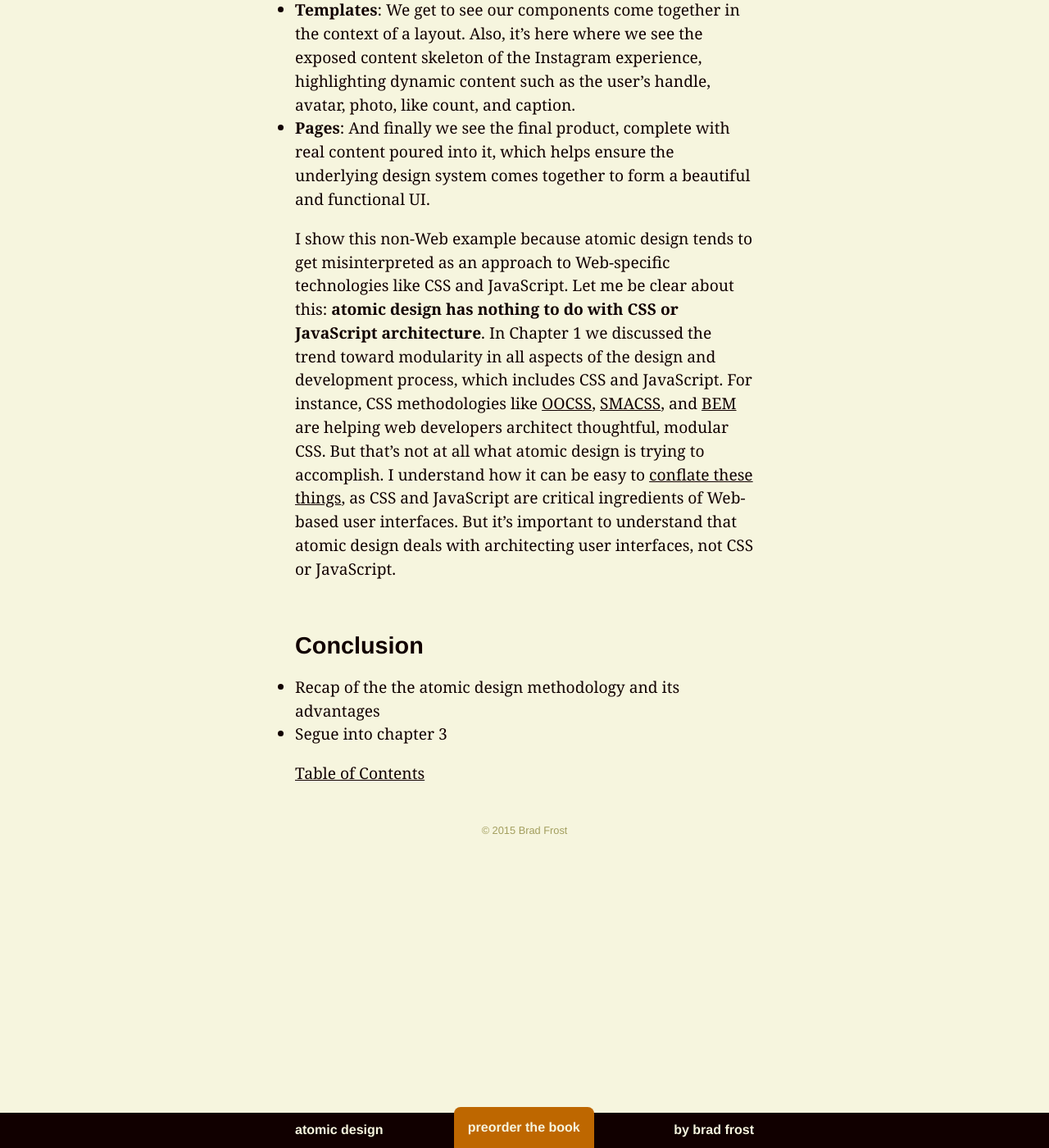
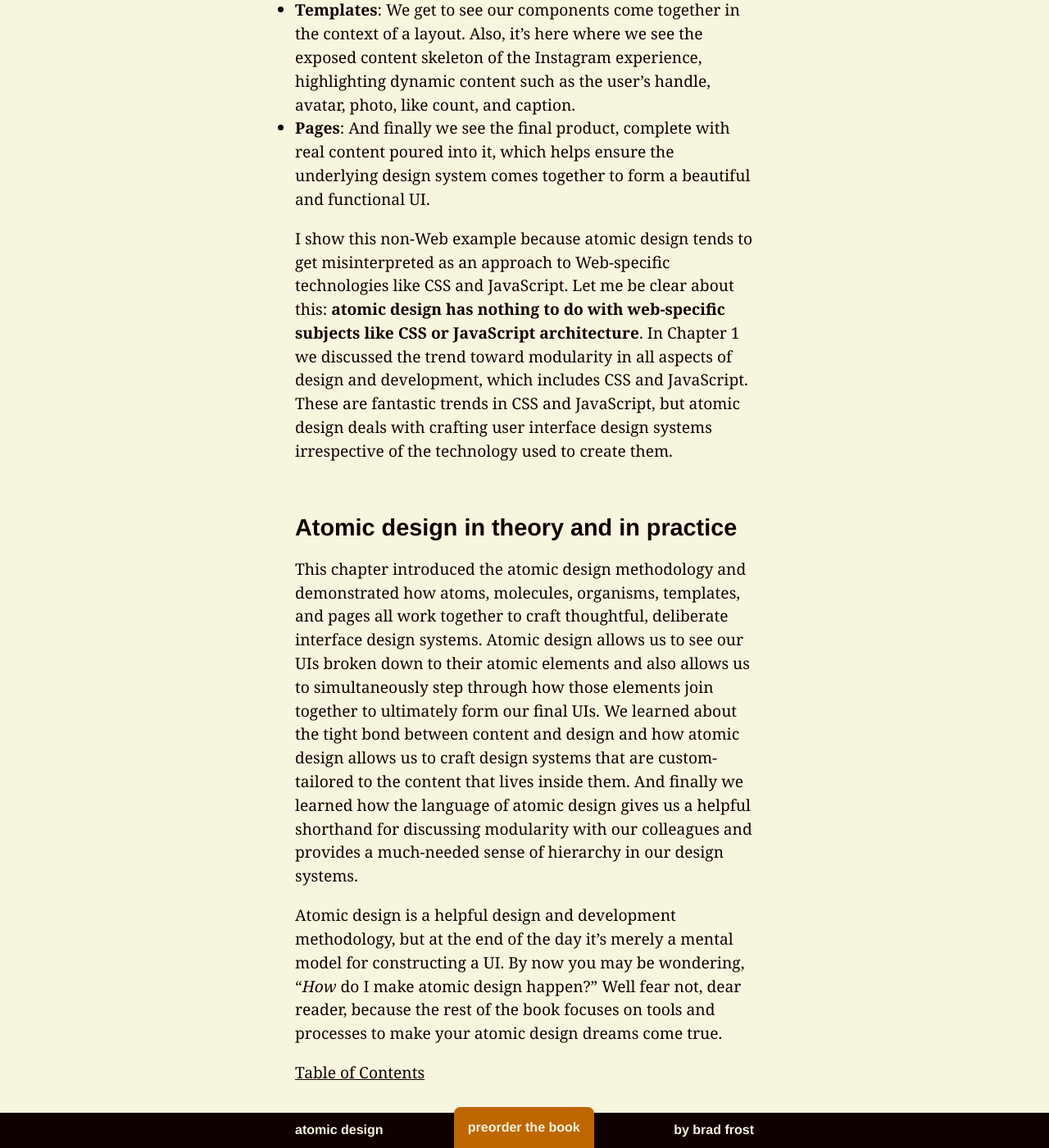
Before and after one commit to bradfrost/atomic-design, a Jekyll site: the page built from chapter-2.md, in a window 1280 px wide and 1400 px high, scrolled down 33018 px. Shown: the whole window at 82% size. Built offline with Jekyll 4.4.1, drawn with Linux system fonts in a browser that asks for light colours.

Commit message:
Chapter 2 draft
Chapter conclusion

```diff
--- a/chapter-2.md
+++ b/chapter-2.md
@@ -225,8 +225,9 @@ Let's walk through this atomized Instagram interface:
 - **Templates**: We get to see our components come together in the context of a layout. Also, it's here where we see the exposed content skeleton of the Instagram experience, highlighting dynamic content such as the user's handle, avatar, photo, like count, and caption.
 - **Pages**: And finally we see the final product, complete with real content poured into it, which helps ensure the underlying design system comes together to form a beautiful and functional UI.
 
-I show this non-Web example because atomic design tends to get misinterpreted as an approach to Web-specific technologies like CSS and JavaScript. Let me be clear about this: **atomic design has nothing to do with CSS or JavaScript architecture**. In Chapter 1 we discussed the trend toward modularity in all aspects of the design and development process, which includes CSS and JavaScript. For instance, CSS methodologies like [OOCSS](http://oocss.org/), [SMACSS](https://smacss.com/), and [BEM](http://csswizardry.com/2013/01/mindbemding-getting-your-head-round-bem-syntax) are helping web developers architect thoughtful, modular CSS. But that's not at all what atomic design is trying to accomplish. I understand how it can be easy to [conflate these things](http://www.smashingmagazine.com/2013/08/02/other-interface-atomic-design-sass/), as CSS and JavaScript are critical ingredients of Web-based user interfaces. But it's important to understand that atomic design deals with architecting user interfaces, not CSS or JavaScript.
+I show this non-Web example because atomic design tends to get misinterpreted as an approach to Web-specific technologies like CSS and JavaScript. Let me be clear about this: **atomic design has nothing to do with web-specific subjects like CSS or JavaScript architecture**. In Chapter 1 we discussed the trend toward modularity in all aspects of design and development, which includes CSS and JavaScript. These are fantastic trends in CSS and JavaScript, but atomic design deals with crafting user interface design systems irrespective of the technology used to create them.
 
-## Conclusion
-- Recap of the the atomic design methodology and its advantages
-- Segue into chapter 3
+## Atomic design in theory and in practice
+This chapter introduced the atomic design methodology and demonstrated how atoms, molecules, organisms, templates, and pages all work together to craft thoughtful, deliberate interface design systems. Atomic design allows us to see our UIs broken down to their atomic elements and also allows us to simultaneously step through how those elements join together to ultimately form our final UIs. We learned about the tight bond between content and design and how atomic design allows us to craft design systems that are custom-tailored to the content that lives inside them. And finally we learned how the language of atomic design gives us a helpful shorthand for discussing modularity with our colleagues and provides a much-needed sense of hierarchy in our design systems.
+
+Atomic design is a helpful design and development methodology, but at the end of the day it's merely a mental model for constructing a UI. By now you may be wondering, "*How* do I make atomic design happen?" Well fear not, dear reader, because the rest of the book focuses on tools and processes to make your atomic design dreams come true.
```
Also changed, not shown: 2 other files.
